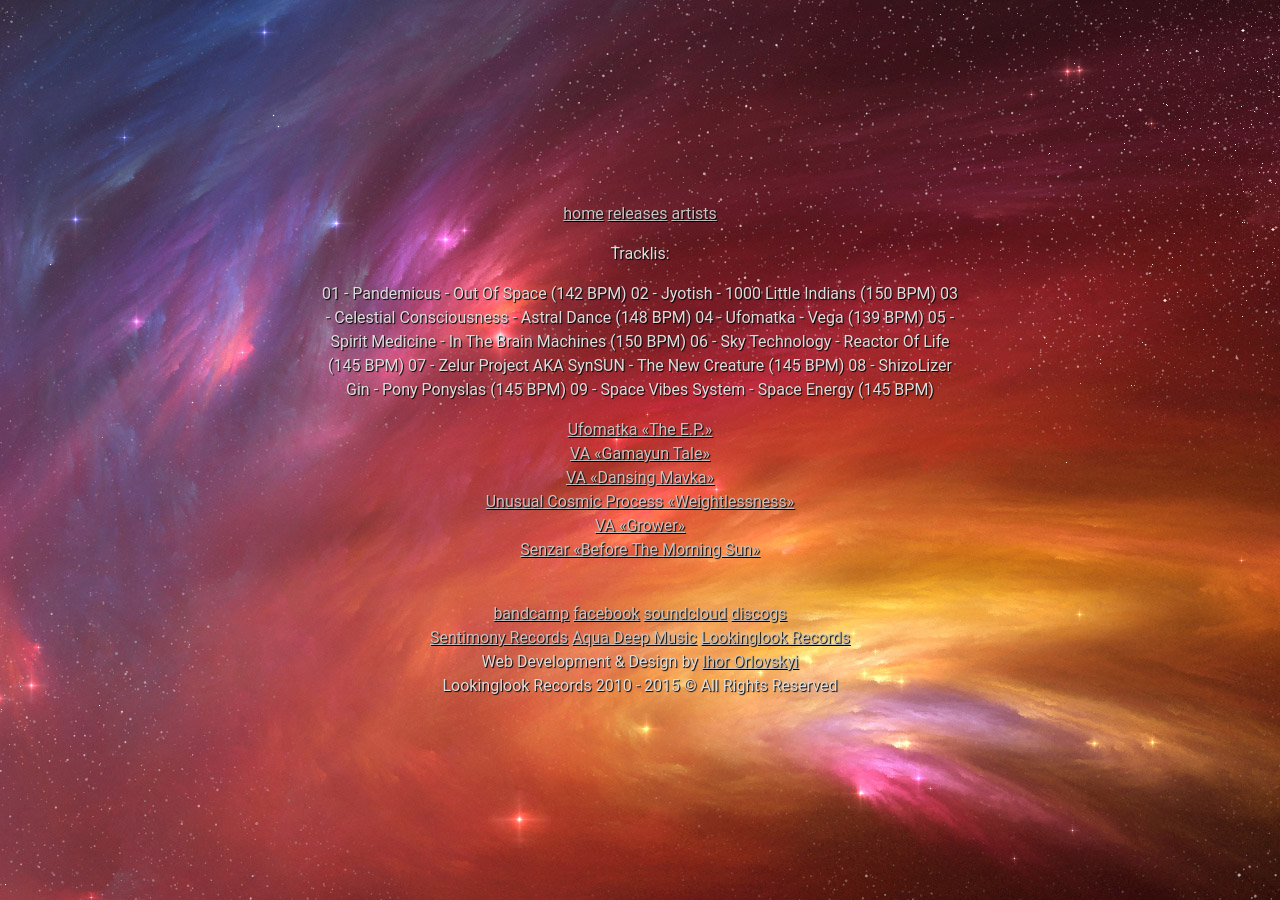
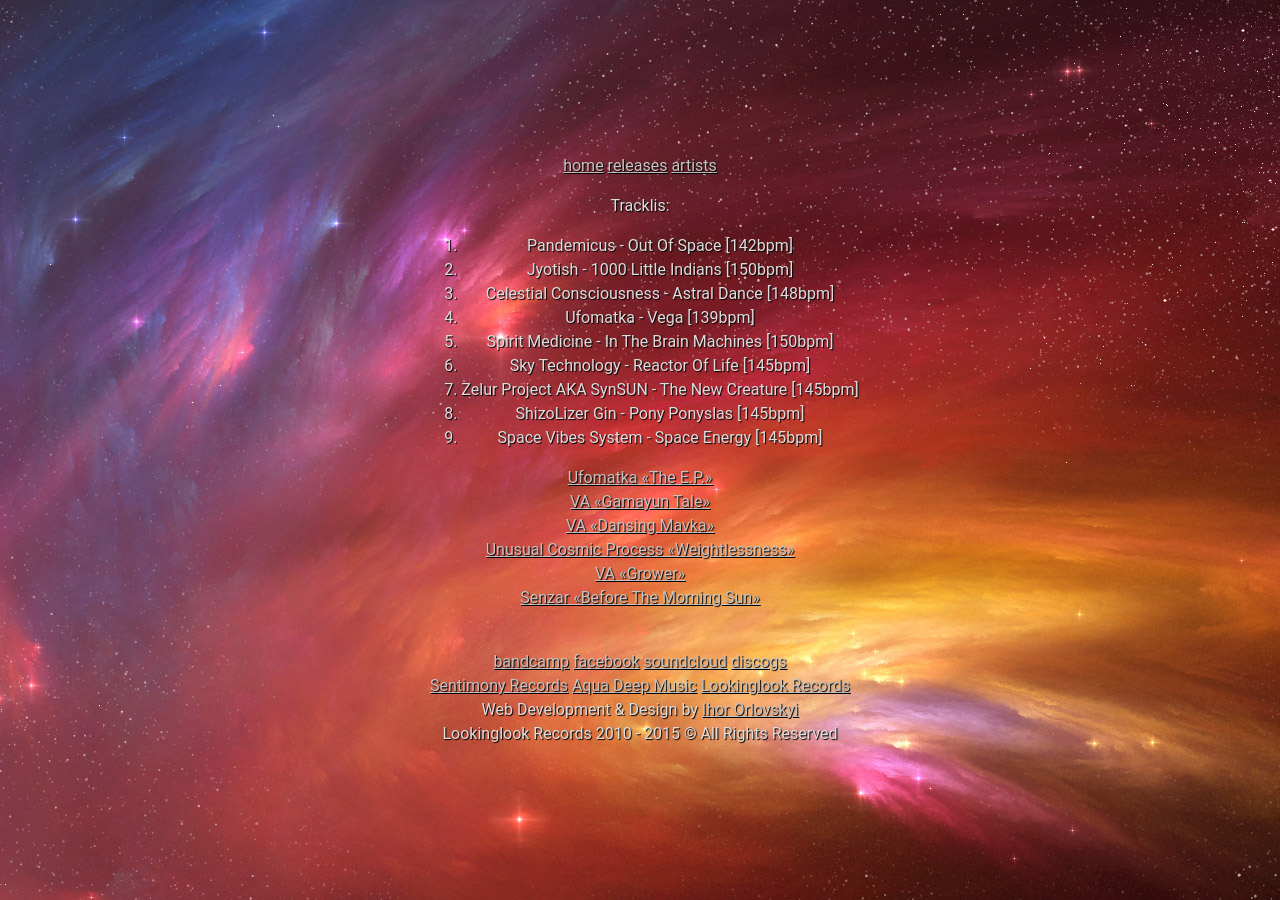
Before and after one commit to lookinglook-records/lookinglook-records.github.io, a Jekyll site: the page built from _posts/releases/2011-02-21-va-dancing-mavka.md, in a window 1280 px wide. Built offline with Jekyll 4.4.1, drawn with Linux system fonts in a browser that asks for light colours.

Commit message:
fix tracklist at lgcd04

```diff
--- a/_posts/releases/2011-02-21-va-dancing-mavka.md
+++ b/_posts/releases/2011-02-21-va-dancing-mavka.md
@@ -14,12 +14,12 @@ bandcamp-id:
 
 Tracklis:
 
-01 - Pandemicus - Out Of Space (142 BPM)
-02 - Jyotish - 1000 Little Indians (150 BPM)
-03 - Celestial Consciousness - Astral Dance (148 BPM)
-04 - Ufomatka - Vega (139 BPM)
-05 - Spirit Medicine - In The Brain Machines (150 BPM)
-06 - Sky Technology - Reactor Of Life (145 BPM)
-07 - Zelur Project AKA SynSUN - The New Creature (145 BPM)
-08 - ShizoLizer Gin - Pony Ponyslas (145 BPM)
-09 - Space Vibes System - Space Energy (145 BPM)
+01. Pandemicus - Out Of Space [142bpm]
+02. Jyotish - 1000 Little Indians [150bpm]
+03. Celestial Consciousness - Astral Dance [148bpm]
+04. Ufomatka - Vega [139bpm]
+05. Spirit Medicine - In The Brain Machines [150bpm]
+06. Sky Technology - Reactor Of Life [145bpm]
+07. Zelur Project AKA SynSUN - The New Creature [145bpm]
+08. ShizoLizer Gin - Pony Ponyslas [145bpm]
+09. Space Vibes System - Space Energy [145bpm]
```
